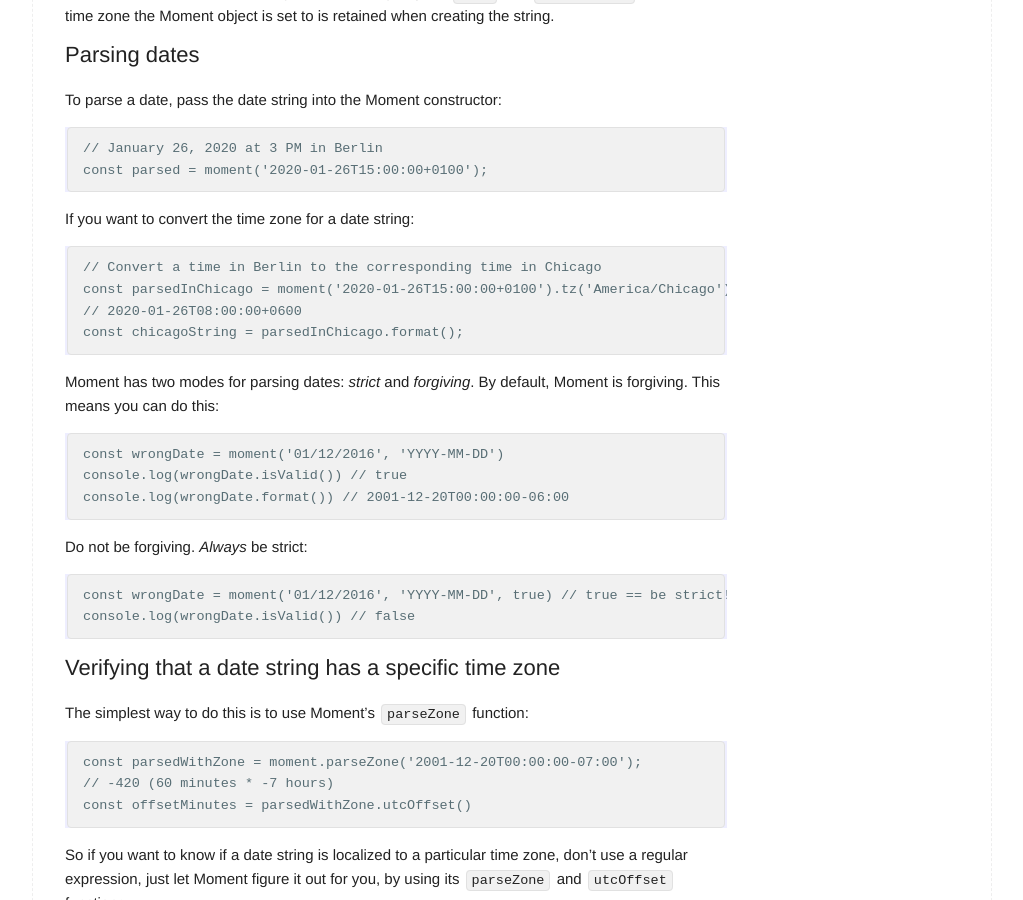
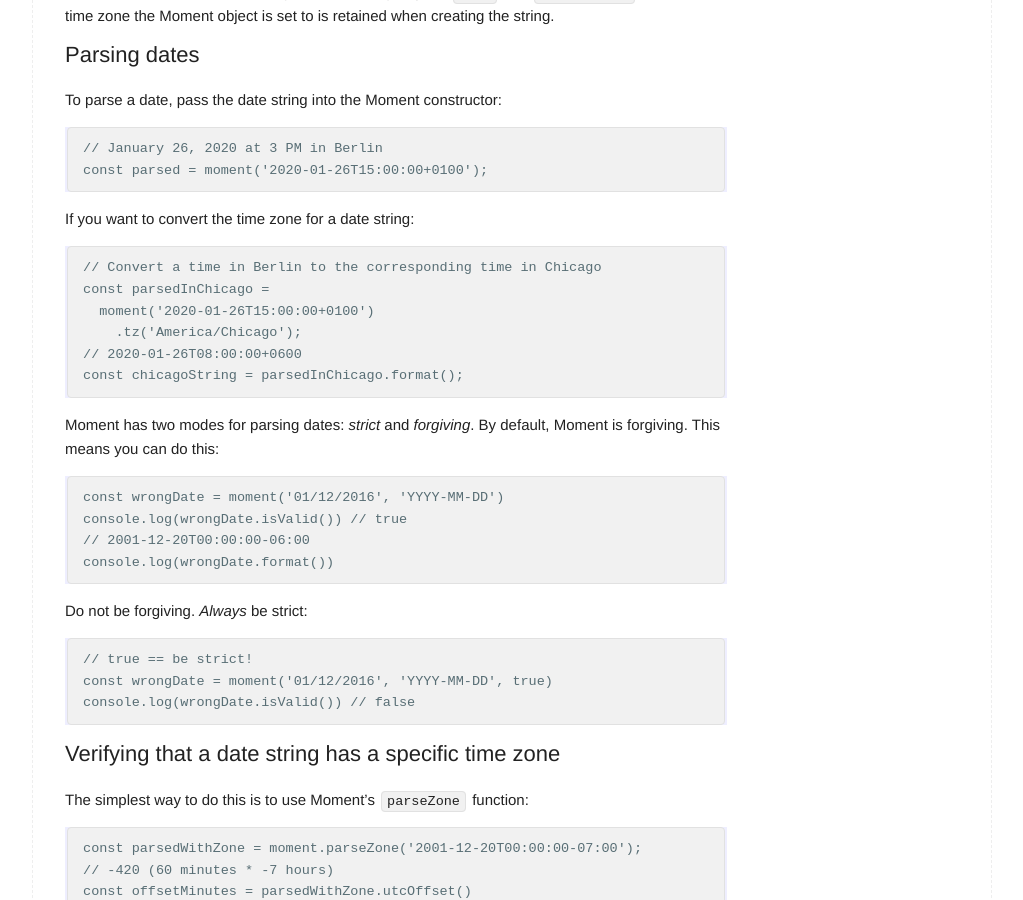
Before and after one commit to adamvinueza/adamvinueza.github.io, a Jekyll site: the page built from _posts/2020-01-26-moment-in-five.md, in a window 1280 px wide and 900 px high, scrolled down 1470 px. Shown: the whole window, without its empty margins (128-1151 px from the left). Built offline with Jekyll 4.4.1, drawn with Linux system fonts in a browser that asks for light colours.

````diff
--- a/_posts/2020-01-26-moment-in-five.md
+++ b/_posts/2020-01-26-moment-in-five.md
@@ -84,7 +84,9 @@ const parsed = moment('2020-01-26T15:00:00+0100');
 If you want to convert the time zone for a date string:
 ```
 // Convert a time in Berlin to the corresponding time in Chicago
-const parsedInChicago = moment('2020-01-26T15:00:00+0100').tz('America/Chicago');
+const parsedInChicago =
+  moment('2020-01-26T15:00:00+0100')
+    .tz('America/Chicago');
 // 2020-01-26T08:00:00+0600
 const chicagoString = parsedInChicago.format();
 ```
@@ -93,11 +95,13 @@ Moment is forgiving. This means you can do this:
 ```
 const wrongDate = moment('01/12/2016', 'YYYY-MM-DD')
 console.log(wrongDate.isValid()) // true
-console.log(wrongDate.format()) // 2001-12-20T00:00:00-06:00
+// 2001-12-20T00:00:00-06:00
+console.log(wrongDate.format())
 ```
 Do not be forgiving. _Always_ be strict:
 ```
-const wrongDate = moment('01/12/2016', 'YYYY-MM-DD', true) // true == be strict!
+// true == be strict!
+const wrongDate = moment('01/12/2016', 'YYYY-MM-DD', true)
 console.log(wrongDate.isValid()) // false
 ```
 
````
